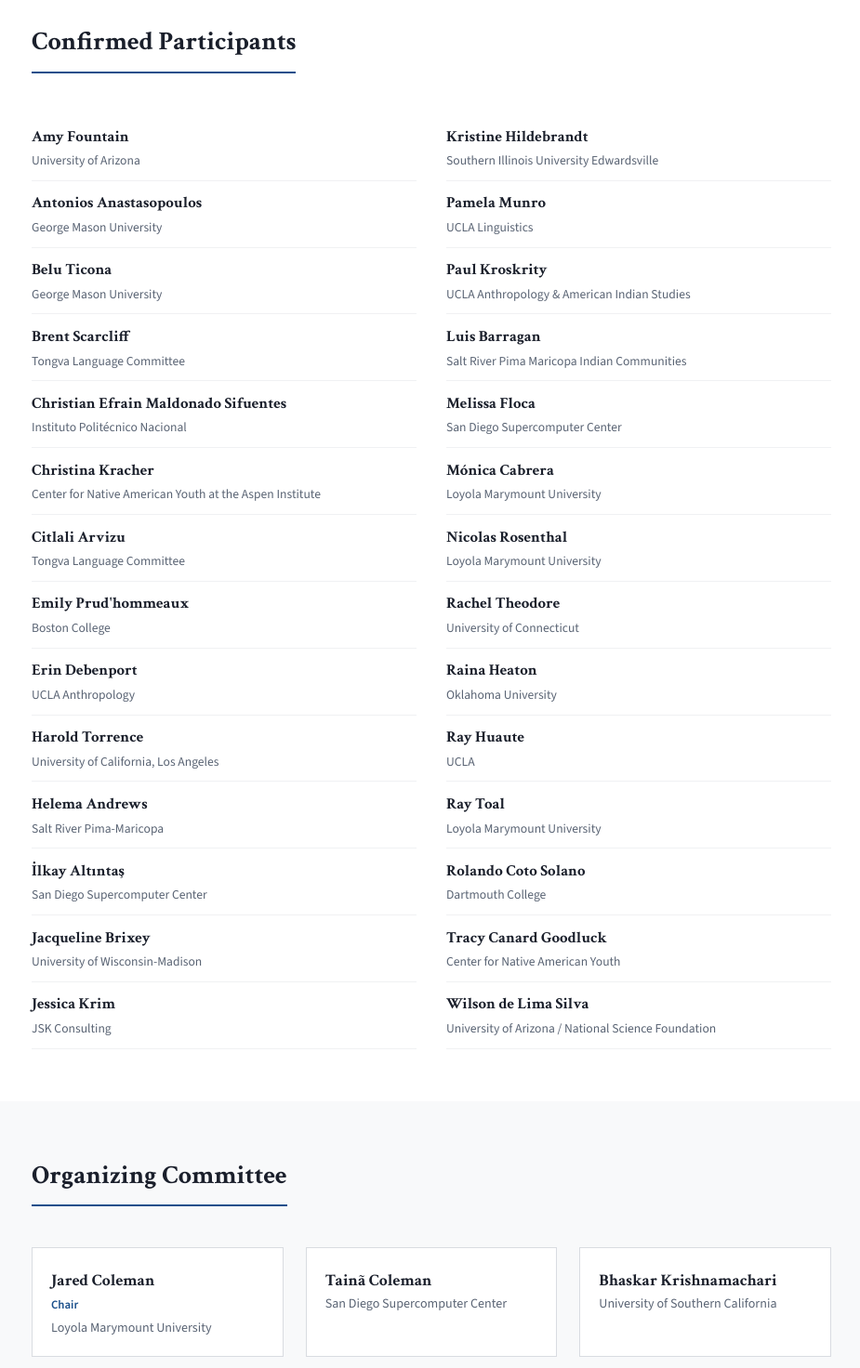
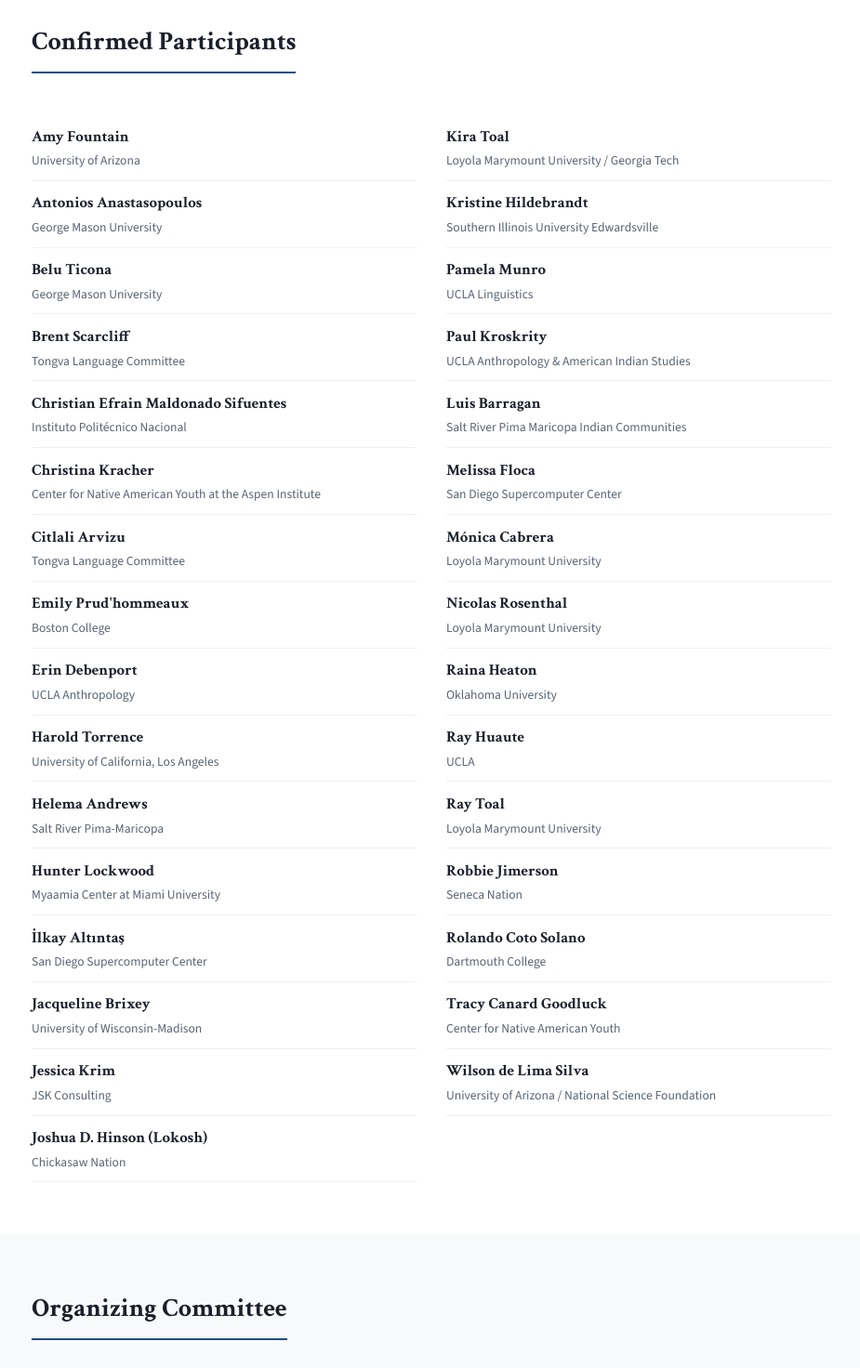
Before and after one commit to kubishi/sunawi-website, a website: page index.html in a window 1280 px wide. Shown: the part 1520-2992 px from the top of the page at 93% size, without its empty margins (176-1101 px from the left). Drawn offline with nearby package versions, Linux system fonts and the light colour scheme.

Commit message:
Updates participants

```diff
--- a/index.html
+++ b/index.html
@@ -524,6 +524,10 @@
           <div class="participant-affiliation">Salt River Pima-Maricopa</div>
         </div>
         <div class="participant">
+          <div class="participant-name">Hunter Lockwood</div>
+          <div class="participant-affiliation">Myaamia Center at Miami University</div>
+        </div>
+        <div class="participant">
           <div class="participant-name">İlkay Altıntaş</div>
           <div class="participant-affiliation">San Diego Supercomputer Center</div>
         </div>
@@ -534,6 +538,14 @@
         <div class="participant">
           <div class="participant-name">Jessica Krim</div>
           <div class="participant-affiliation">JSK Consulting</div>
+        </div>
+        <div class="participant">
+          <div class="participant-name">Joshua D. Hinson (Lokosh)</div>
+          <div class="participant-affiliation">Chickasaw Nation</div>
+        </div>
+        <div class="participant">
+          <div class="participant-name">Kira Toal</div>
+          <div class="participant-affiliation">Loyola Marymount University / Georgia Tech</div>
         </div>
         <div class="participant">
           <div class="participant-name">Kristine Hildebrandt</div>
@@ -564,10 +576,6 @@
           <div class="participant-affiliation">Loyola Marymount University</div>
         </div>
         <div class="participant">
-          <div class="participant-name">Rachel Theodore</div>
-          <div class="participant-affiliation">University of Connecticut</div>
-        </div>
-        <div class="participant">
           <div class="participant-name">Raina Heaton</div>
           <div class="participant-affiliation">Oklahoma University</div>
         </div>
@@ -578,6 +586,10 @@
         <div class="participant">
           <div class="participant-name">Ray Toal</div>
           <div class="participant-affiliation">Loyola Marymount University</div>
+        </div>
+        <div class="participant">
+          <div class="participant-name">Robbie Jimerson</div>
+          <div class="participant-affiliation">Seneca Nation</div>
         </div>
         <div class="participant">
           <div class="participant-name">Rolando Coto Solano</div>
```
